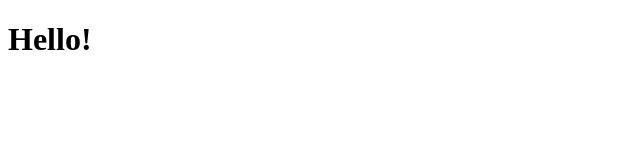
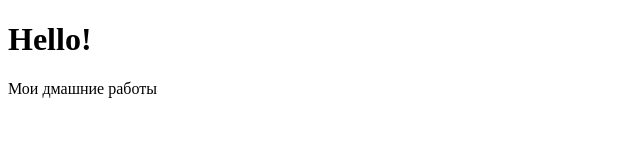
Before and after one commit to Nree2805/home-work, a plain HTML site: page index.html in a window 1280 px wide. Shown: the whole page, without its empty margins (0-640 px from the left). Drawn offline with Linux system fonts and the light colour scheme.

Commit message:
add index file

```diff
--- a/index.html
+++ b/index.html
@@ -7,5 +7,6 @@
 </head>
 <body>
     <h1>Hello!</h1>
+    <p>Мои дмашние работы</p>
 </body>
 </html>
```
